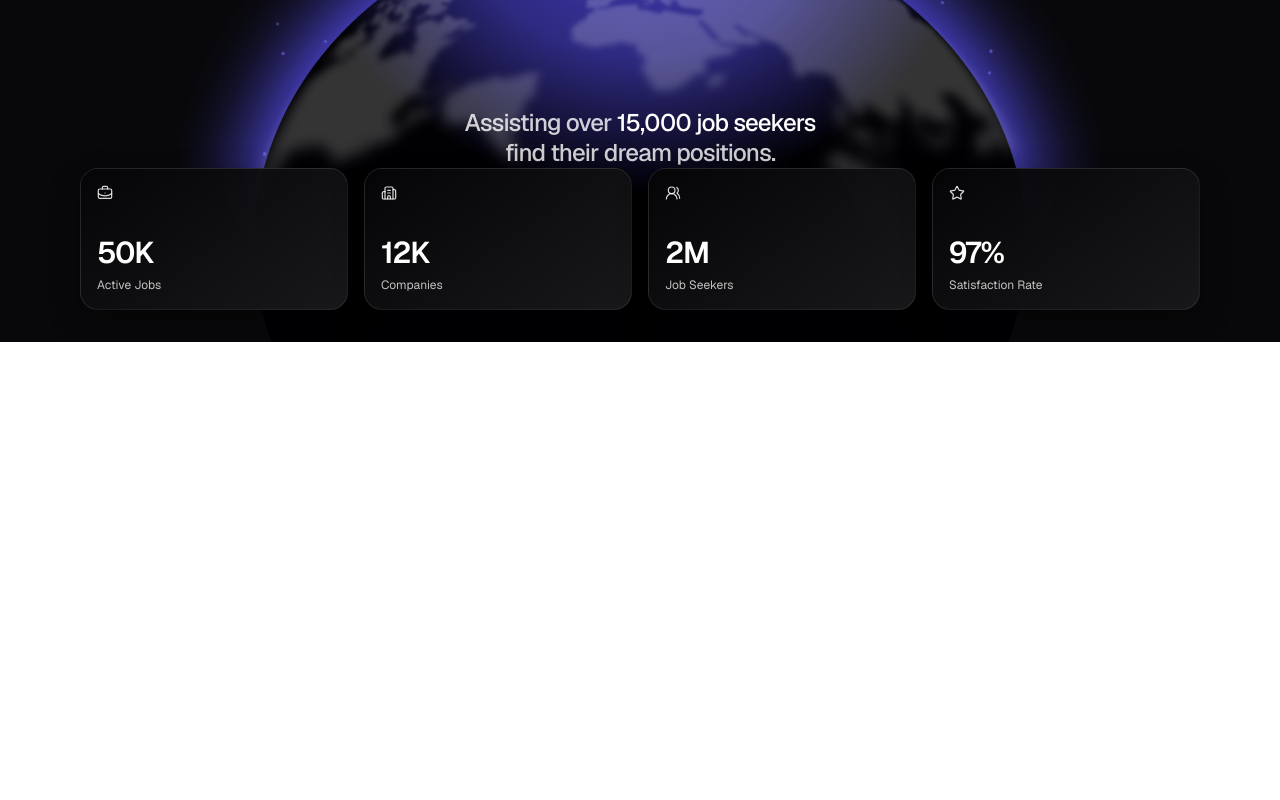
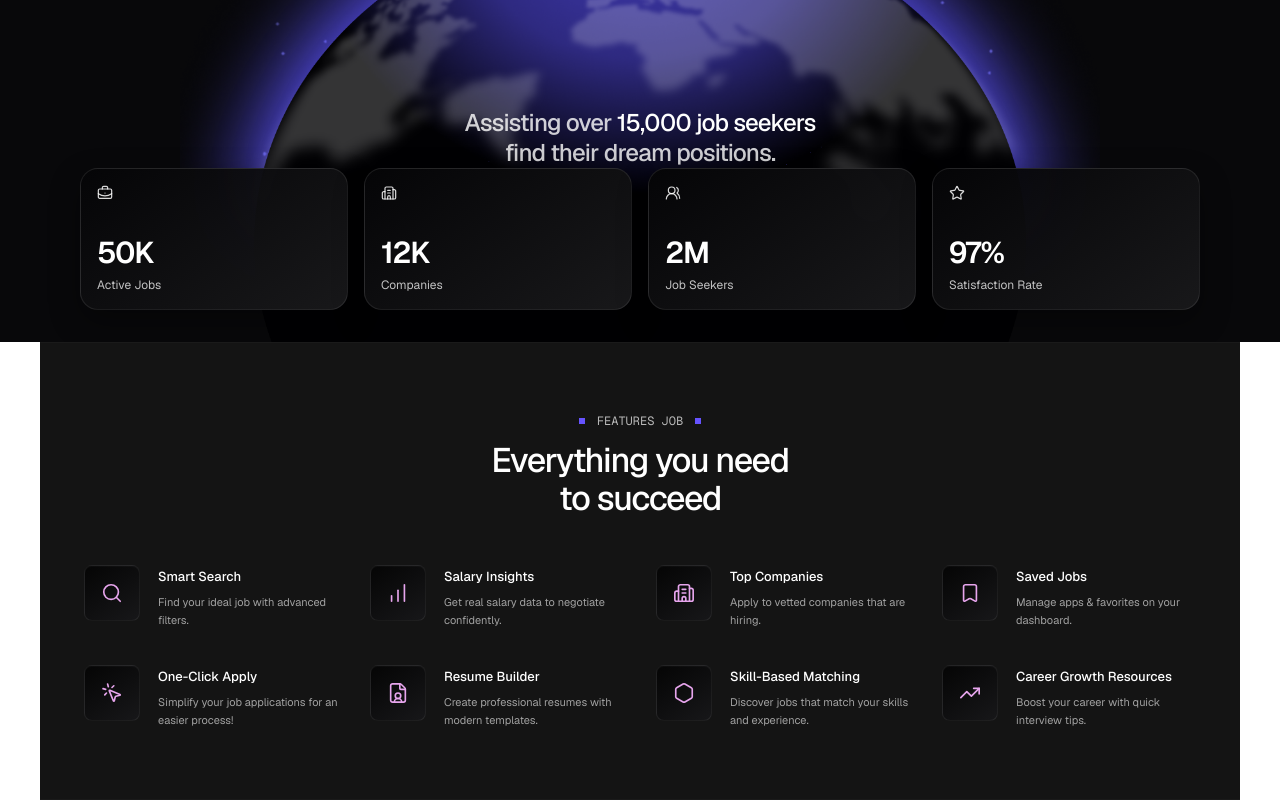
Before and after one commit to mdmahadih673/hireloop-client, a Next.js app: page / in a window 1280 px wide. Shown: the part 482-1282 px from the top of the page. Before the commit the page ends 824 px from the top, so only its background shows below. Built offline with nearby package versions, Linux system fonts and the light colour scheme.

Commit message:
feat: wire auth and add homepage features

```diff
--- a/app/(auth)/get-started/page.tsx
+++ b/app/(auth)/get-started/page.tsx
@@ -5,23 +5,41 @@ import Link from "next/link"
 import { useState, type FormEvent } from "react"
 import { SocialAuthButtons } from "@/components/auth/social-auth-buttons"
 import { ArrowRight, Eye, EyeOff, Sparkles } from "lucide-react"
+import { signUp } from "@/lib/auth-client"
 
 export default function GetStartedPage() {
   const [showPassword, setShowPassword] = useState(false)
+  const [registrationError, setRegistrationError] = useState("")
 
-  function handleSubmit(event: FormEvent<HTMLFormElement>) {
+  async function handleSubmit(event: FormEvent<HTMLFormElement>) {
     event.preventDefault()
+    setRegistrationError("")
 
     const formData = new FormData(event.currentTarget)
-    console.log("Registration form submitted", {
-      fullName: formData.get("fullName"),
-      email: formData.get("email"),
-      accountType: formData.get("accountType"),
-      termsAccepted: formData.get("termsAccepted") === "on",
-      password: "[redacted]",
-    })
+
+    try {
+      const { data, error } = await signUp.email({
+        name: String(formData.get("fullName") ?? ""),
+        email: String(formData.get("email") ?? ""),
+        password: String(formData.get("password") ?? ""),
+      })
+
+      if (error) {
+        console.error("Registration failed", error)
+        setRegistrationError(error.message ?? "Registration failed.")
+        return
+      }
+
+      console.log("Registration successful", data)
+    } catch (error) {
+      console.error("Registration request failed", error)
+      setRegistrationError(
+        error instanceof Error
+          ? error.message
+          : "Registration could not be completed. Please try again.",
+      )
+    }
   }
-
   return (
     <main className="relative min-h-svh overflow-hidden bg-[#101014] text-white">
       <div
@@ -144,6 +162,7 @@ export default function GetStartedPage() {
                     name="email"
                     placeholder="you@example.com"
                     required
+                    suppressHydrationWarning
                     type="email"
                   />
                 </div>
@@ -225,8 +244,13 @@ export default function GetStartedPage() {
               </form>
 
               <p className="mt-6 text-center text-xs leading-5 text-white/35">
-                Demo form only. Your password is never printed to the console.
+                Your password is never printed to the console.
               </p>
+              {registrationError && (
+                <p className="mt-3 text-center text-sm text-red-400" role="alert">
+                  {registrationError}
+                </p>
+              )}
             </div>
           </div>
         </section>
--- a/app/(auth)/sign-in/page.tsx
+++ b/app/(auth)/sign-in/page.tsx
@@ -5,21 +5,38 @@ import Link from "next/link"
 import { useState, type FormEvent } from "react"
 import { SocialAuthButtons } from "@/components/auth/social-auth-buttons"
 import { ArrowRight, Eye, EyeOff, LockKeyhole, Sparkles } from "lucide-react"
+import { signIn } from "@/lib/auth-client"
 
 export default function SignInPage() {
   const [showPassword, setShowPassword] = useState(false)
+  const [signInError, setSignInError] = useState("")
 
-  function handleSubmit(event: FormEvent<HTMLFormElement>) {
+  async function handleSubmit(event: FormEvent<HTMLFormElement>) {
     event.preventDefault()
 
     const formData = new FormData(event.currentTarget)
-    console.log("Sign-in form submitted", {
-      email: formData.get("email"),
-      rememberMe: formData.get("rememberMe") === "on",
-      password: "[redacted]",
-    })
+    try {
+      const { data, error } = await signIn.email({
+        email: formData.get("email") as string,
+        password: formData.get("password") as string,
+      })
+      if (error) {
+        console.error("Sign-in failed", error)
+        setSignInError(error.message ?? "Sign-in failed.")
+        return
+      }
+
+      console.log("Sign-in successful", data)
+
+    } catch (error) {
+      console.error("Sign-in request failed", error)
+      setSignInError(
+        error instanceof Error
+          ? error.message
+          : "Sign-in could not be completed. Please try again.",
+      )
+    }
   }
-
   return (
     <main className="relative min-h-svh overflow-hidden bg-[#101014] text-white">
       <div
@@ -191,6 +208,11 @@ export default function SignInPage() {
               <p className="mt-8 text-center text-xs leading-5 text-white/35">
                 Demo form only. Your password is never printed to the console.
               </p>
+              {signInError && (
+                <p className="mt-3 text-center text-sm text-red-400" role="alert">
+                  {signInError}
+                </p>
+              )}
             </div>
           </div>
         </section>
--- /dev/null
+++ b/app/api/auth/[...all]/route.ts
@@ -0,0 +1,4 @@
+import { auth } from "@/lib/auth"; // path to your auth file
+import { toNextJsHandler } from "better-auth/next-js";
+
+export const { POST, GET } = toNextJsHandler(auth);
--- a/app/page.tsx
+++ b/app/page.tsx
@@ -8,6 +8,7 @@ import {
   Star,
   UsersRound,
 } from "lucide-react"
+import { FeaturesSection } from "@/components/homepage/features-section"
 
 const trendingPositions = [
   "Product Designer",
@@ -24,7 +25,8 @@ const stats = [
 
 export default function Page() {
   return (
-    <main className="relative isolate min-h-[900px] overflow-hidden bg-[#08080a] px-4 text-white sm:min-h-0 sm:px-6">
+    <>
+      <main className="relative isolate min-h-[900px] overflow-hidden bg-[#08080a] px-4 text-white sm:min-h-0 sm:px-6">
       <div
         aria-hidden="true"
         className="pointer-events-none absolute inset-x-0 top-0 -z-10 h-48 bg-[radial-gradient(ellipse_at_top,rgba(255,255,255,0.12),transparent_72%)]"
@@ -173,6 +175,8 @@ export default function Page() {
           ))}
         </div>
       </section>
-    </main>
+      </main>
+      <FeaturesSection />
+    </>
   )
 }
--- /dev/null
+++ b/components/homepage/features-section.tsx
@@ -0,0 +1,105 @@
+import {
+  Bookmark,
+  ChartNoAxesColumnIncreasing,
+  FileUser,
+  Hexagon,
+  MousePointerClick,
+  Search,
+  Building2,
+  TrendingUp,
+  type LucideIcon,
+} from "lucide-react"
+
+const features: {
+  title: string
+  description: string
+  icon: LucideIcon
+}[] = [
+  {
+    title: "Smart Search",
+    description: "Find your ideal job with advanced filters.",
+    icon: Search,
+  },
+  {
+    title: "Salary Insights",
+    description: "Get real salary data to negotiate confidently.",
+    icon: ChartNoAxesColumnIncreasing,
+  },
+  {
+    title: "Top Companies",
+    description: "Apply to vetted companies that are hiring.",
+    icon: Building2,
+  },
+  {
+    title: "Saved Jobs",
+    description: "Manage apps & favorites on your dashboard.",
+    icon: Bookmark,
+  },
+  {
+    title: "One-Click Apply",
+    description: "Simplify your job applications for an easier process!",
+    icon: MousePointerClick,
+  },
+  {
+    title: "Resume Builder",
+    description: "Create professional resumes with modern templates.",
+    icon: FileUser,
+  },
+  {
+    title: "Skill-Based Matching",
+    description: "Discover jobs that match your skills and experience.",
+    icon: Hexagon,
+  },
+  {
+    title: "Career Growth Resources",
+    description: "Boost your career with quick interview tips.",
+    icon: TrendingUp,
+  },
+]
+
+export function FeaturesSection() {
+  return (
+    <section
+      aria-labelledby="features-heading"
+      className="mx-auto w-full max-w-[1200px] border-y border-white/[0.025] bg-[#141414] px-6 py-14 text-white sm:px-10 sm:py-16 lg:px-[44px] lg:py-[70px]"
+    >
+      <header className="text-center">
+        <p className="flex items-center justify-center gap-3 font-mono text-xs text-white/70">
+          <span aria-hidden="true" className="size-1.5 bg-[#6653ff]" />
+          FEATURES JOB
+          <span aria-hidden="true" className="size-1.5 bg-[#6653ff]" />
+        </p>
+        <h2
+          className="mx-auto mt-3 max-w-[410px] text-[30px] font-medium leading-[1.12] tracking-[-0.04em] sm:text-[34px]"
+          id="features-heading"
+        >
+          Everything you need
+          <br />
+          to succeed
+        </h2>
+      </header>
+
+      <div className="mt-10 grid grid-cols-1 gap-x-7 gap-y-7 sm:grid-cols-2 lg:mt-12 lg:grid-cols-4 lg:gap-x-8 lg:gap-y-9">
+        {features.map(({ title, description, icon: Icon }) => (
+          <article className="flex min-w-0 items-start gap-[18px]" key={title}>
+            <div className="flex size-14 shrink-0 items-center justify-center rounded-md border border-white/[0.08] bg-[linear-gradient(145deg,#050505,#171719)] shadow-[inset_0_1px_0_rgba(255,255,255,0.025)]">
+              <Icon
+                aria-hidden="true"
+                className="size-[22px] text-[#e7a5ed]"
+                strokeWidth={1.8}
+              />
+            </div>
+            <div className="min-w-0 pt-0.5">
+              <h3 className="text-[13px] font-medium leading-5 text-white">
+                {title}
+              </h3>
+              <p className="mt-1.5 max-w-[185px] text-[11px] leading-[18px] text-white/60">
+                {description}
+              </p>
+            </div>
+          </article>
+        ))}
+      </div>
+    </section>
+  )
+}
--- /dev/null
+++ b/lib/auth-client.ts
@@ -0,0 +1,7 @@
+import { createAuthClient } from "better-auth/react"
+
+export const authClient = createAuthClient({
+  baseURL: process.env.NEXT_PUBLIC_BETTER_AUTH_URL,
+})
+
+export const { signIn, signUp, useSession } = authClient
--- /dev/null
+++ b/lib/auth.ts
@@ -0,0 +1,15 @@
+import { betterAuth } from "better-auth";
+import { MongoClient } from "mongodb";
+import { mongodbAdapter } from "@better-auth/mongo-adapter";
+
+const client = new MongoClient(process.env.MONGODB_URI as string);
+const db = client.db('hireloopdb');
+
+export const auth = betterAuth({
+    emailAndPassword: {
+        enabled: true,
+    },
+    database: mongodbAdapter(db, {
+        client,
+    }),
+});
--- a/package.json
+++ b/package.json
@@ -4,7 +4,7 @@
   "type": "module",
   "private": true,
   "scripts": {
-    "dev": "next dev",
+    "dev": "next dev --webpack",
     "build": "next build",
     "start": "next start",
     "lint": "eslint",
@@ -13,9 +13,12 @@
   },
   "dependencies": {
     "@base-ui/react": "^1.9.0",
+    "@better-auth/mongo-adapter": "^1.7.18",
+    "better-auth": "^1.7.18",
     "class-variance-authority": "^0.7.1",
     "cn": "^0.5.2",
     "lucide-react": "^1.70.0",
+    "mongodb": "^7.8.0",
     "next": "16.4.4",
     "next-themes": "^0.4.6",
     "react": "19.3.1",
```
Also changed, not shown: 1 other file (tests, documents, lock files or other folders).
